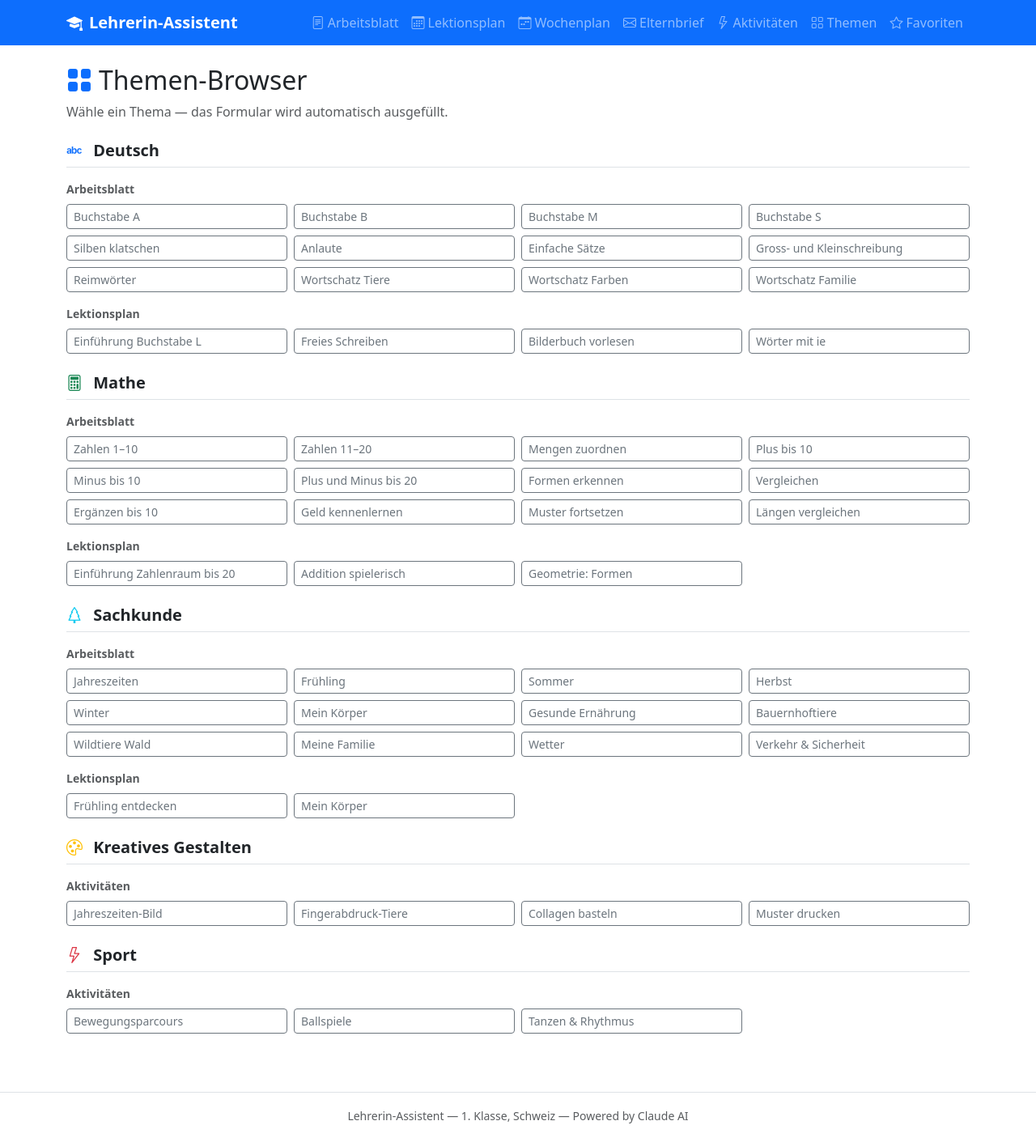
After one commit to MilchHydra/lehrerin-assistent, a Flask app: page /themen in a window 1280 px wide. The commit adds this page. Shown: the whole page at 81% size. Run offline with Flask 3, Linux system fonts and the light colour scheme.

Commit message:
Add Themen-Browser (Lehrplan 21) and Favoriten with SQLite

```diff
--- a/app.py
+++ b/app.py
@@ -1,12 +1,50 @@
 import os
+import sqlite3
+import json
+from datetime import datetime
+from flask import Flask, render_template, request, redirect, url_for
 import google.generativeai as genai
-from flask import Flask, render_template, request
 from dotenv import load_dotenv
 
 load_dotenv()
 
 app = Flask(__name__)
 app.config["SECRET_KEY"] = os.environ.get("SECRET_KEY", "dev")
+
+DB_PATH = os.environ.get("DB_PATH", "favoriten.db")
+
+
+def db_init():
+    with sqlite3.connect(DB_PATH) as con:
+        con.execute("""CREATE TABLE IF NOT EXISTS favoriten (
+            id INTEGER PRIMARY KEY AUTOINCREMENT,
+            typ TEXT,
+            titel TEXT,
+            inhalt TEXT,
+            erstellt_am TEXT
+        )""")
+
+
+db_init()
+
+
+def db_speichern(typ, titel, inhalt):
+    with sqlite3.connect(DB_PATH) as con:
+        con.execute(
+            "INSERT INTO favoriten (typ, titel, inhalt, erstellt_am) VALUES (?,?,?,?)",
+            (typ, titel, inhalt, datetime.now().isoformat()),
+        )
+
+
+def db_alle():
+    with sqlite3.connect(DB_PATH) as con:
+        con.row_factory = sqlite3.Row
+        return con.execute("SELECT * FROM favoriten ORDER BY erstellt_am DESC").fetchall()
+
+
+def db_loeschen(fav_id):
+    with sqlite3.connect(DB_PATH) as con:
+        con.execute("DELETE FROM favoriten WHERE id=?", (fav_id,))
 
 SYSTEM_PROMPT = """Du bist ein Assistent für eine Primarlehrerin der 1. Klasse (6-7-jährige Kinder, Schweiz, Lehrplan 21).
 Du erstellst altersgerechte, praxisnahe Unterrichtsmaterialien auf Deutsch.
@@ -27,6 +65,34 @@ def frage_ki(prompt):
 @app.route("/")
 def index():
     return render_template("index.html")
+
+
+@app.route("/themen")
+def themen():
+    with open("themen.json", encoding="utf-8") as f:
+        daten = json.load(f)
+    return render_template("themen.html", themen=daten)
+
+
+@app.route("/favoriten")
+def favoriten():
+    return render_template("favoriten.html", favoriten=db_alle())
+
+
+@app.route("/favoriten/speichern", methods=["POST"])
+def favorit_speichern():
+    db_speichern(
+        request.form.get("typ"),
+        request.form.get("titel"),
+        request.form.get("inhalt"),
+    )
+    return redirect(url_for("favoriten"))
+
+
+@app.route("/favoriten/loeschen/<int:fav_id>")
+def favorit_loeschen(fav_id):
+    db_loeschen(fav_id)
+    return redirect(url_for("favoriten"))
 
 
 @app.route("/arbeitsblatt", methods=["GET", "POST"])
--- a/templates/base.html
+++ b/templates/base.html
@@ -34,6 +34,12 @@
                     <li class="nav-item">
                         <a class="nav-link" href="/aktivitaeten"><i class="bi bi-lightning me-1"></i>Aktivitäten</a>
                     </li>
+                    <li class="nav-item">
+                        <a class="nav-link" href="/themen"><i class="bi bi-grid me-1"></i>Themen</a>
+                    </li>
+                    <li class="nav-item">
+                        <a class="nav-link" href="/favoriten"><i class="bi bi-star me-1"></i>Favoriten</a>
+                    </li>
                 </ul>
             </div>
         </div>
--- /dev/null
+++ b/templates/themen.html
@@ -0,0 +1,34 @@
+{% extends "base.html" %}
+{% block title %}Themen-Browser{% endblock %}
+{% block content %}
+
+<h2 class="mb-2"><i class="bi bi-grid-fill text-primary me-2"></i>Themen-Browser</h2>
+<p class="text-muted mb-4">Wähle ein Thema — das Formular wird automatisch ausgefüllt.</p>
+
+{% for fach, typen in themen.items() %}
+<div class="mb-4">
+    <h5 class="fw-bold border-bottom pb-2 mb-3">
+        {% if fach == 'Deutsch' %}<i class="bi bi-alphabet text-primary me-2"></i>
+        {% elif fach == 'Mathe' %}<i class="bi bi-calculator text-success me-2"></i>
+        {% elif fach == 'Sachkunde' %}<i class="bi bi-tree text-info me-2"></i>
+        {% elif fach == 'Kreatives Gestalten' %}<i class="bi bi-palette text-warning me-2"></i>
+        {% else %}<i class="bi bi-lightning text-danger me-2"></i>{% endif %}
+        {{ fach }}
+    </h5>
+    {% for typ, eintraege in typen.items() %}
+    <p class="text-muted small mb-2 fw-semibold">{{ typ }}</p>
+    <div class="row g-2 mb-3">
+        {% for eintrag in eintraege %}
+        <div class="col-6 col-md-4 col-lg-3">
+            <a href="/{{ typ | lower | replace('ä','ae') | replace('ö','oe') | replace('ü','ue') }}?fach={{ fach | urlencode }}&thema={{ eintrag.thema | urlencode }}"
+               class="btn btn-outline-secondary btn-sm w-100 text-start">
+                {{ eintrag.titel }}
+            </a>
+        </div>
+        {% endfor %}
+    </div>
+    {% endfor %}
+</div>
+{% endfor %}
+
+{% endblock %}
--- /dev/null
+++ b/themen.json
@@ -0,0 +1,80 @@
+{
+  "Deutsch": {
+    "Arbeitsblatt": [
+      {"titel": "Buchstabe A", "thema": "Buchstabe A – erkennen, schreiben, Wörter finden"},
+      {"titel": "Buchstabe B", "thema": "Buchstabe B – erkennen, schreiben, Wörter finden"},
+      {"titel": "Buchstabe M", "thema": "Buchstabe M – erkennen, schreiben, Wörter finden"},
+      {"titel": "Buchstabe S", "thema": "Buchstabe S – erkennen, schreiben, Wörter finden"},
+      {"titel": "Silben klatschen", "thema": "Silben erkennen und klatschen bei 2-3 silbigen Wörtern"},
+      {"titel": "Anlaute", "thema": "Anlaut erkennen – welcher Buchstabe beginnt das Wort?"},
+      {"titel": "Einfache Sätze", "thema": "Einfache Sätze lesen und abschreiben"},
+      {"titel": "Gross- und Kleinschreibung", "thema": "Nomen gross schreiben – Übungen zur Grossschreibung"},
+      {"titel": "Reimwörter", "thema": "Reimwörter erkennen und ergänzen"},
+      {"titel": "Wortschatz Tiere", "thema": "Tiernamen lesen, schreiben und zuordnen"},
+      {"titel": "Wortschatz Farben", "thema": "Farben benennen, lesen und schreiben"},
+      {"titel": "Wortschatz Familie", "thema": "Familienmitglieder benennen und Sätze bilden"}
+    ],
+    "Lektionsplan": [
+      {"titel": "Einführung Buchstabe L", "thema": "Einführung des Buchstabens L mit Laut-Buchstaben-Zuordnung"},
+      {"titel": "Freies Schreiben", "thema": "Freies Schreiben mit Anlauttabelle"},
+      {"titel": "Bilderbuch vorlesen", "thema": "Bilderbuch gemeinsam lesen und besprechen"},
+      {"titel": "Wörter mit ie", "thema": "Lange Vokale – Wörter mit ie erkennen und schreiben"}
+    ]
+  },
+  "Mathe": {
+    "Arbeitsblatt": [
+      {"titel": "Zahlen 1–10", "thema": "Zahlen 1 bis 10 schreiben, zählen und zuordnen"},
+      {"titel": "Zahlen 11–20", "thema": "Zahlen 11 bis 20 – Zehner und Einer verstehen"},
+      {"titel": "Mengen zuordnen", "thema": "Mengen zählen und der richtigen Zahl zuordnen"},
+      {"titel": "Plus bis 10", "thema": "Einfache Addition bis 10 mit Bildunterstützung"},
+      {"titel": "Minus bis 10", "thema": "Einfache Subtraktion bis 10 mit Bildunterstützung"},
+      {"titel": "Plus und Minus bis 20", "thema": "Addition und Subtraktion bis 20"},
+      {"titel": "Formen erkennen", "thema": "Geometrische Formen erkennen: Kreis, Quadrat, Dreieck, Rechteck"},
+      {"titel": "Vergleichen", "thema": "Zahlen vergleichen mit grösser, kleiner, gleich (>, <, =)"},
+      {"titel": "Ergänzen bis 10", "thema": "Ergänzungsaufgaben: Was fehlt bis 10?"},
+      {"titel": "Geld kennenlernen", "thema": "Münzen erkennen und einfache Beträge zusammenzählen"},
+      {"titel": "Muster fortsetzen", "thema": "Muster erkennen und weiterführen"},
+      {"titel": "Längen vergleichen", "thema": "Längen schätzen und vergleichen (länger, kürzer, gleich lang)"}
+    ],
+    "Lektionsplan": [
+      {"titel": "Einführung Zahlenraum bis 20", "thema": "Einführung des Zahlenraums bis 20 mit Zwanzigerfeld"},
+      {"titel": "Addition spielerisch", "thema": "Addition bis 10 mit Würfelspielen und Materialien"},
+      {"titel": "Geometrie: Formen", "thema": "Geometrische Formen im Alltag entdecken und benennen"}
+    ]
+  },
+  "Sachkunde": {
+    "Arbeitsblatt": [
+      {"titel": "Jahreszeiten", "thema": "Die vier Jahreszeiten – Merkmale erkennen und zuordnen"},
+      {"titel": "Frühling", "thema": "Frühling – Blumen, Tiere, Wetter im Frühling"},
+      {"titel": "Sommer", "thema": "Sommer – typische Aktivitäten, Tiere und Pflanzen"},
+      {"titel": "Herbst", "thema": "Herbst – Blätter, Ernte, Tiere im Herbst"},
+      {"titel": "Winter", "thema": "Winter – Schnee, Tiere im Winter, Winterkleidung"},
+      {"titel": "Mein Körper", "thema": "Körperteile benennen und zeigen"},
+      {"titel": "Gesunde Ernährung", "thema": "Gesunde und ungesunde Lebensmittel unterscheiden"},
+      {"titel": "Bauernhoftiere", "thema": "Tiere auf dem Bauernhof – Namen, Geräusche, Nutzen"},
+      {"titel": "Wildtiere Wald", "thema": "Wildtiere im Wald erkennen und benennen"},
+      {"titel": "Meine Familie", "thema": "Familienmitglieder und Rollen in der Familie"},
+      {"titel": "Wetter", "thema": "Wetterphänomene beobachten und beschreiben"},
+      {"titel": "Verkehr & Sicherheit", "thema": "Strassenverkehr – sicher unterwegs als Fussgänger"}
+    ],
+    "Lektionsplan": [
+      {"titel": "Frühling entdecken", "thema": "Frühlingssymbole entdecken – Spaziergang und Beobachtung"},
+      {"titel": "Mein Körper", "thema": "Körperteile benennen und Körperhygiene besprechen"}
+    ]
+  },
+  "Kreatives Gestalten": {
+    "Aktivitäten": [
+      {"titel": "Jahreszeiten-Bild", "thema": "Bild zur aktuellen Jahreszeit malen"},
+      {"titel": "Fingerabdruck-Tiere", "thema": "Tiere aus Fingerabdrücken gestalten"},
+      {"titel": "Collagen basteln", "thema": "Collagen aus Zeitschriften und Naturmaterialien"},
+      {"titel": "Muster drucken", "thema": "Stempelmuster mit Alltagsgegenständen drucken"}
+    ]
+  },
+  "Sport": {
+    "Aktivitäten": [
+      {"titel": "Bewegungsparcours", "thema": "Einfacher Bewegungsparcours in der Turnhalle"},
+      {"titel": "Ballspiele", "thema": "Einfache Ballspiele für die ganze Klasse"},
+      {"titel": "Tanzen & Rhythmus", "thema": "Einfache Tanzschritte und Rhythmusübungen"}
+    ]
+  }
+}
```
Also changed, not shown: templates/aktivitaeten.html (+13 -3 lines), templates/arbeitsblatt.html (+13 -3 lines), templates/elternbrief.html (+13 -3 lines), templates/favoriten.html (added, +53 -0 lines), templates/lektionsplan.html (+13 -3 lines), templates/wochenplan.html (+13 -3 lines).
